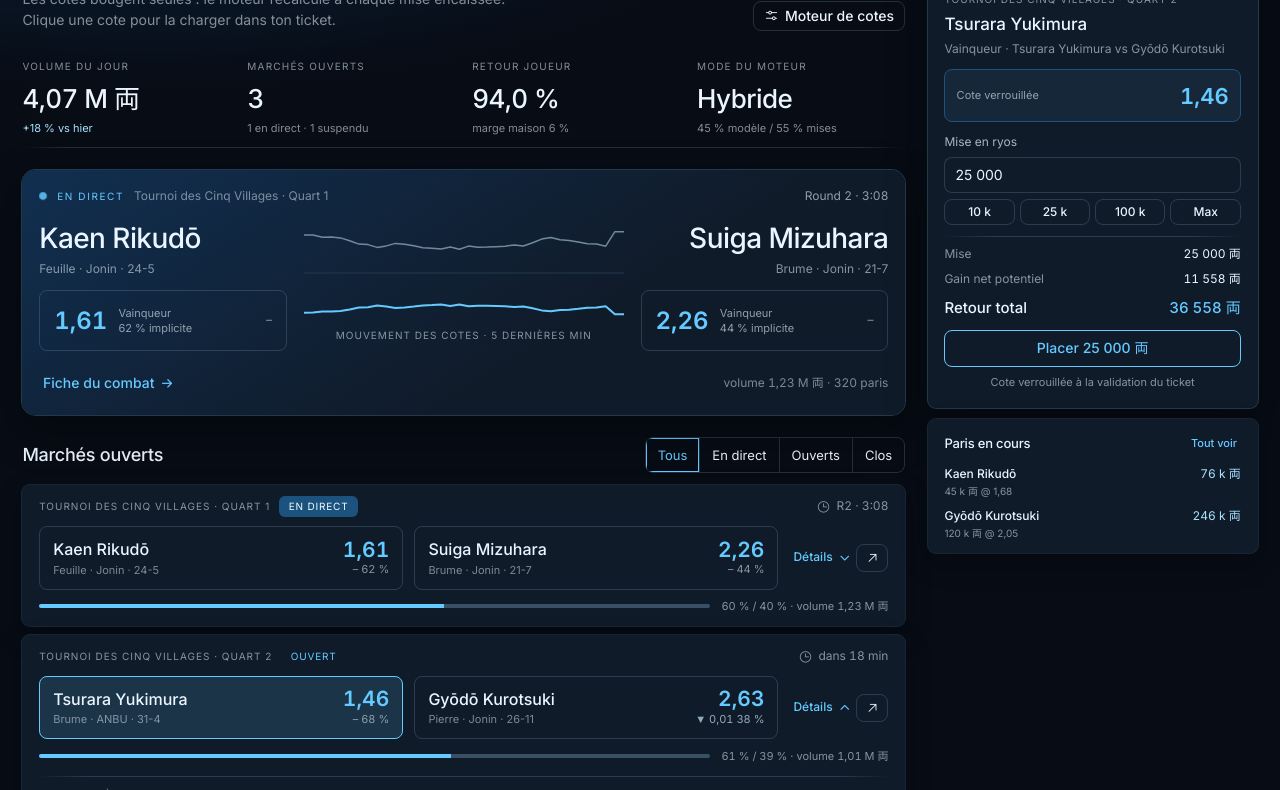
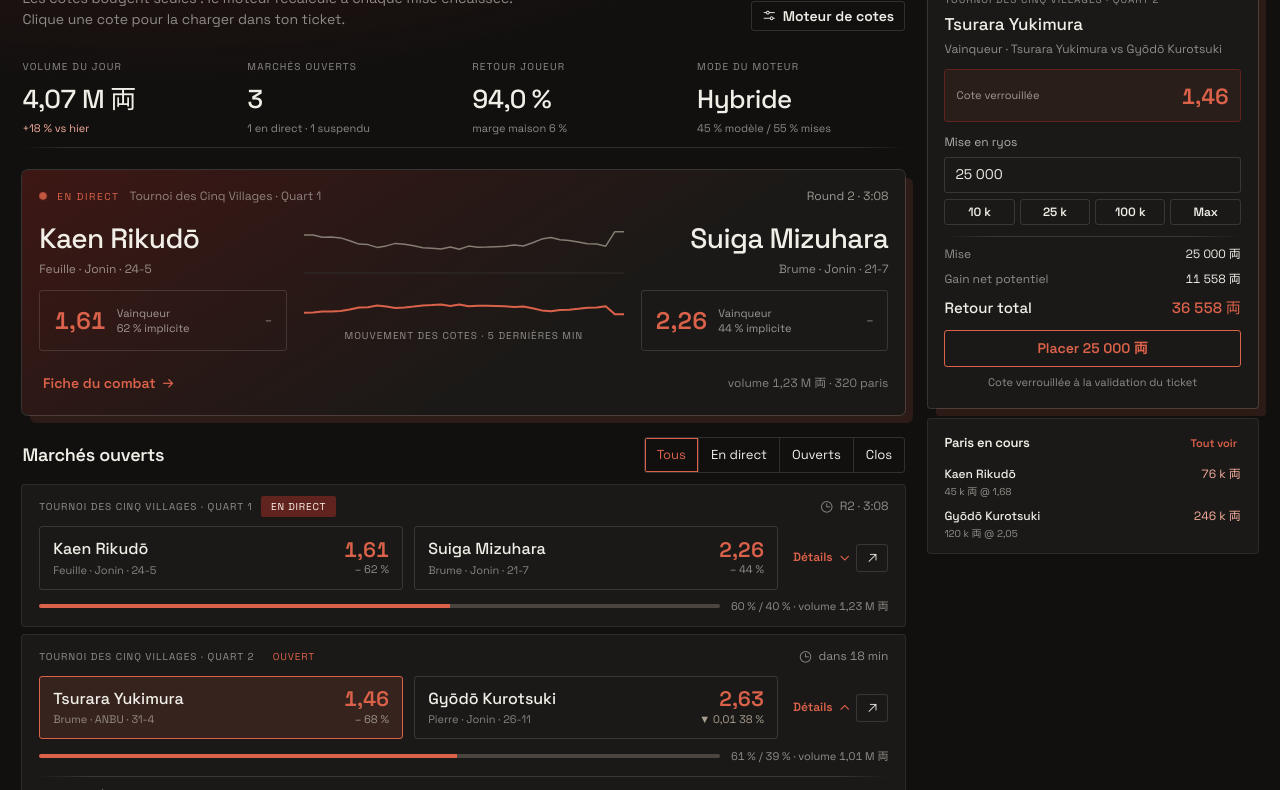
Before and after one commit to LYR0CKS/AmeBEt, a plain HTML site: page archive/Kagebet.dc.html in a window 1280 px wide. Shown: the part 160-950 px from the top of the page. Drawn offline with nearby package versions, Linux system fonts and the light colour scheme; files that its build step writes are made by us from their sources; a script that the page names is missing; files whose address does not match are found by name.

Commit message:
Refondre l'identité visuelle d'AmeBet

```diff
--- a/_ds/nocturne-f7850bc9-8642-4a96-b32a-ed72a08233d3/styles.css
+++ b/_ds/nocturne-f7850bc9-8642-4a96-b32a-ed72a08233d3/styles.css
@@ -1,52 +1,52 @@
 /* Nocturne — design-system tokens and component classes. This file is the source of truth for the system's look; retune it here and see readme.md. */
-@import url('https://fonts.googleapis.com/css2?family=Inter:wght@400;500;600;700&display=swap');
+@import url('https://fonts.googleapis.com/css2?family=DM+Mono:wght@400;500&family=Space+Grotesk:wght@400;500;600;700&display=swap');
 
 :root {
-  --color-bg: #070c15;
-  --color-surface: #101b2a;
-  --color-text: #eaf5ff;
-  --color-accent: #65caff; /* review round 7 (Barron): the accent moves to
+  --color-bg: #11100f;
+  --color-surface: #1b1917;
+  --color-text: #f1eee8;
+  --color-accent: #db624a; /* review round 7 (Barron): the accent moves to
      the product's blurple — OKLCH hue 289.2, the hue of the app's own Pro
      accent (#9a8fe0, --om-accent-pro) — at the same lightness the steel
      accent held (L 0.660, so the documented ratios survive) and chroma
      in the product blurple's own range (its token sits at C 0.118; the
      accent takes 0.125, from the old steel's 0.030):
      the accent now reads as an accent rather than another neutral. */
-  --color-accent-2: #a47cff; /* the machine-derived stand-in follows: same
+  --color-accent-2: #d9b16c; /* the machine-derived stand-in follows: same
      hue, same L 0.734, chroma at the same 2:3 proportion it held */
-  --color-divider: color-mix(in srgb, #91b8d8 21%, transparent);
+  --color-divider: color-mix(in srgb, #f1eee8 14%, transparent);
 
   /* Tonal ramps — generated in OKLCH on one shared lightness scale, so the
      same step of any role matches the others in visual value. */
-  --color-neutral-100: #eef8ff;
-  --color-neutral-200: #d5e8f6;
-  --color-neutral-300: #b8cddd;
-  --color-neutral-400: #91aabd;
-  --color-neutral-500: #71899e;
-  --color-neutral-600: #536b80;
-  --color-neutral-700: #394f64;
-  --color-neutral-800: #22394d;
-  --color-neutral-900: #132536;
+  --color-neutral-100: #f6f2eb;
+  --color-neutral-200: #dfd8ce;
+  --color-neutral-300: #c6bdb1;
+  --color-neutral-400: #a79d90;
+  --color-neutral-500: #857c72;
+  --color-neutral-600: #665e56;
+  --color-neutral-700: #4b4540;
+  --color-neutral-800: #312e2b;
+  --color-neutral-900: #211f1d;
 
-  --color-accent-100: #effaff;
-  --color-accent-200: #d4f2ff;
-  --color-accent-300: #a8e2ff;
-  --color-accent-400: #82d3ff;
-  --color-accent-500: #65caff;
-  --color-accent-600: #3d9fda;
-  --color-accent-700: #2776aa;
-  --color-accent-800: #1c537e;
-  --color-accent-900: #112f50;
+  --color-accent-100: #fff4ee;
+  --color-accent-200: #ffdcd0;
+  --color-accent-300: #f5ad9c;
+  --color-accent-400: #ea8974;
+  --color-accent-500: #db624a;
+  --color-accent-600: #b94735;
+  --color-accent-700: #8d3227;
+  --color-accent-800: #61231d;
+  --color-accent-900: #3d1714;
 
-  --color-accent-2-100: #f5f4ff;
-  --color-accent-2-200: #e7e5fe;
-  --color-accent-2-300: #d2cefd;
-  --color-accent-2-400: #b5afe8;
-  --color-accent-2-500: #9690c9;
-  --color-accent-2-600: #7972a9;
-  --color-accent-2-700: #5c5783;
-  --color-accent-2-800: #423e5d;
-  --color-accent-2-900: #2b293a;
+  --color-accent-2-100: #fff8e9;
+  --color-accent-2-200: #f5e5bf;
+  --color-accent-2-300: #e9ce99;
+  --color-accent-2-400: #d9b16c;
+  --color-accent-2-500: #bd9248;
+  --color-accent-2-600: #967131;
+  --color-accent-2-700: #715325;
+  --color-accent-2-800: #4e391b;
+  --color-accent-2-900: #302312;
 
   /* Deck section-divider ground — review round 3: saturation as presence.
      Dividers take a saturated deep indigo (hue 277, the neutral ramp's own
@@ -58,9 +58,9 @@
   --color-section-glow: #353b80;
   --color-section-ghost: #4c5397;
 
-  --font-heading: "Inter", system-ui, sans-serif;
-  --font-heading-weight: 500;
-  --font-body: "Inter", system-ui, sans-serif;
+  --font-heading: "Space Grotesk", system-ui, sans-serif;
+  --font-heading-weight: 600;
+  --font-body: "Space Grotesk", system-ui, sans-serif;
 
   --space-1: 2.8px;
   --space-2: 5.6px;
@@ -69,15 +69,15 @@
   --space-6: 16.8px;
   --space-8: 22.4px;
 
-  --radius-sm: 4px;
-  --radius-md: 8px;
-  --radius-lg: 14px;
+  --radius-sm: 2px;
+  --radius-md: 3px;
+  --radius-lg: 6px;
 
   /* Elevation — derived from the ground: soft ink-tinted shadows on a
      light theme, a hairline edge + ambient darkness on a dark one. */
-  --shadow-sm: 0 0 0 1px rgba(114, 179, 221, .17), 0 10px 28px rgba(0, 0, 0, .22);
-  --shadow-md: 0 0 0 1px rgba(114, 179, 221, .28), 0 16px 42px rgba(0,0,0,.38);
-  --shadow-lg: 0 0 0 1px rgba(168, 226, 255, .34), 0 24px 60px rgba(0,0,0,.52);
+  --shadow-sm: 0 0 0 1px rgba(241,238,232,.12);
+  --shadow-md: 0 0 0 1px rgba(241,238,232,.17), 8px 8px 0 rgba(219,98,74,.13);
+  --shadow-lg: 0 0 0 1px rgba(241,238,232,.24), 14px 14px 0 rgba(219,98,74,.14);
 }
 
 body {
```
Also changed, not shown: index.html (+12 -10 lines).
